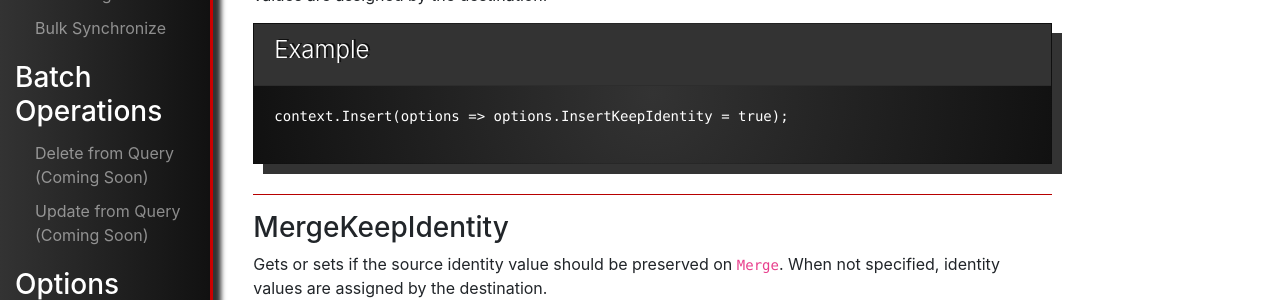
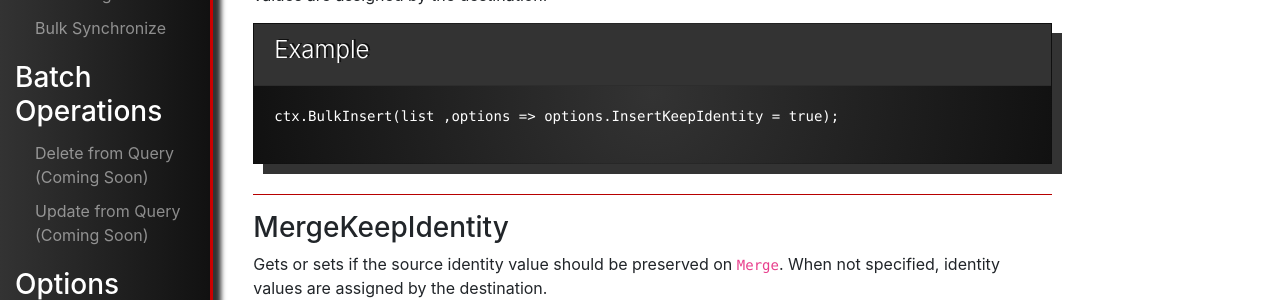
Before and after one commit to zzzprojects/LinqToSql-Plus, a Jekyll site: the page built from docs/pages/api/options-summary/options-identity.md, in a window 1280 px wide and 1220 px high. Shown: the part 340-640 px from the top of the window. Built offline with Jekyll 4.4.1, drawn with Linux system fonts in a browser that asks for light colours; nearby versions of some CDN libraries; our own code applies the rules of GitHub Pages for plain Markdown files.

Commit message:
Update options-identity.md

```diff
--- a/docs/pages/api/options-summary/options-identity.md
+++ b/docs/pages/api/options-summary/options-identity.md
@@ -7,7 +7,7 @@ Gets or sets if the source identity value should be preserved on `Insert`. When
 
 {% include template-example.html %}
 {% highlight csharp %}
-context.Insert(options => options.InsertKeepIdentity = true);
+ctx.BulkInsert(list ,options => options.InsertKeepIdentity = true);
 {% endhighlight %}
 
 ---
```
